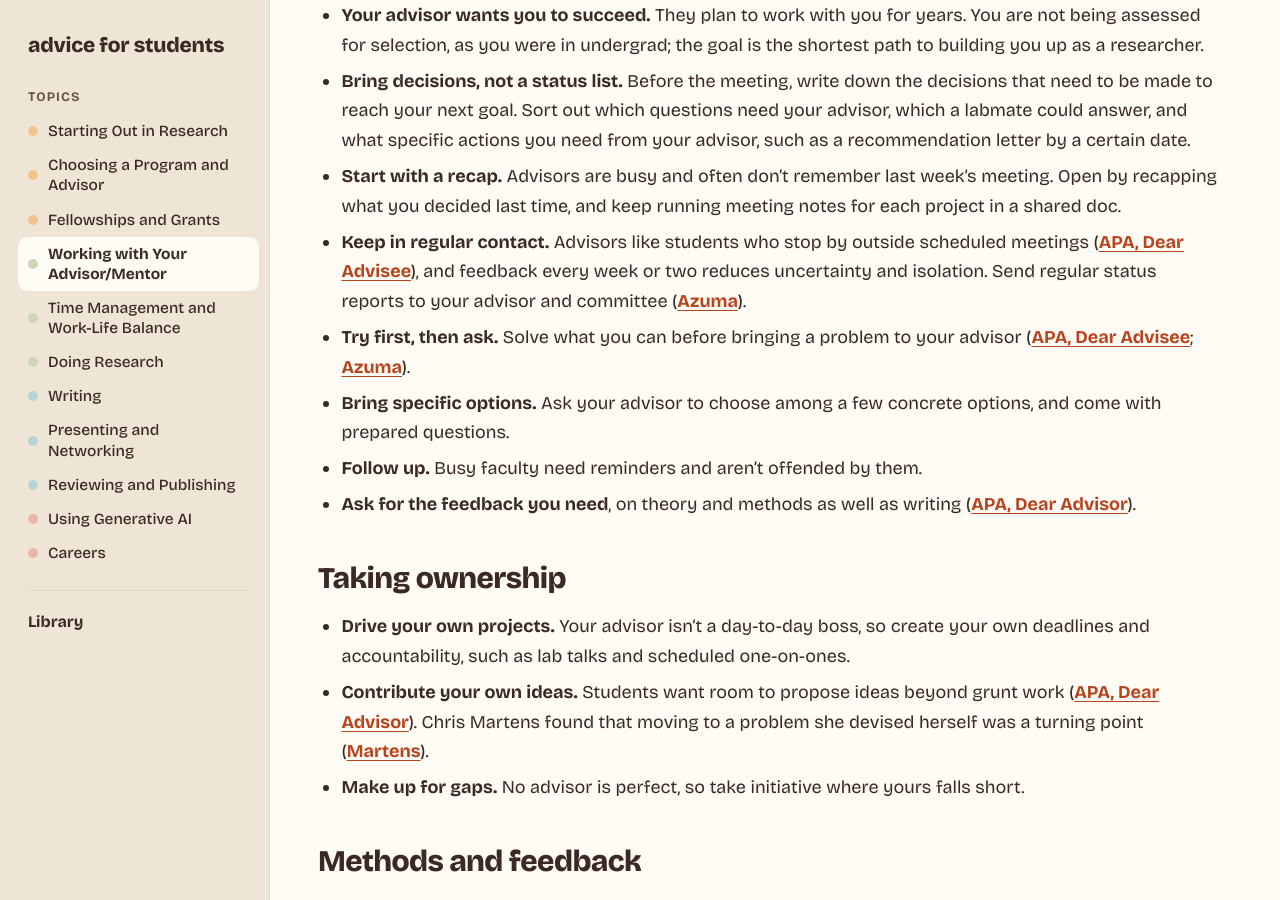
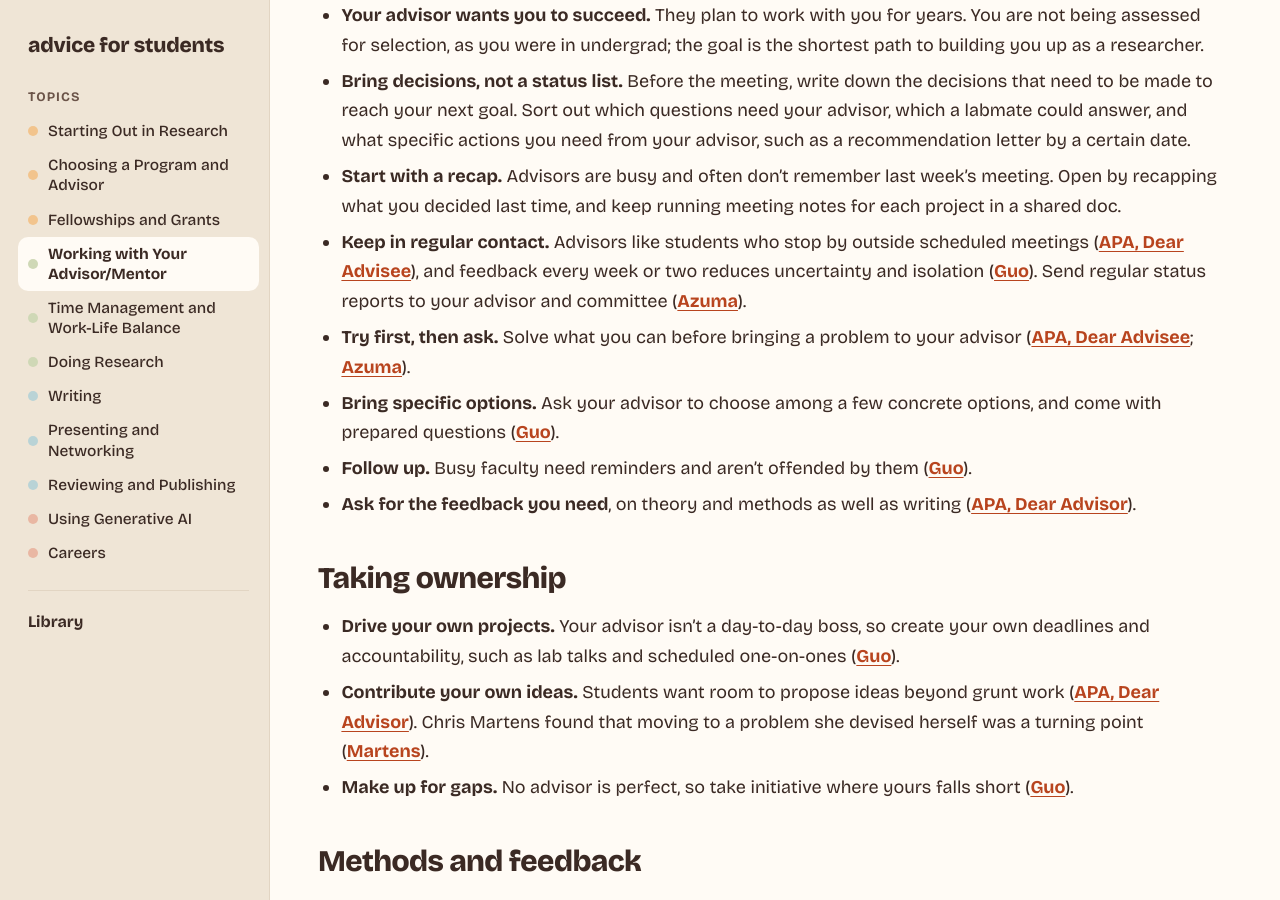
Before and after one commit to merylye/student-advice, a Jekyll site: the page built from topics/advisor.md, in a window 1280 px wide and 900 px high, scrolled down 1564 px. Built offline with Jekyll 4.4.1, drawn with Linux system fonts in a browser that asks for light colours; some of the changed text lies outside the part shown.

Commit message:
Restore Guo citations with pg.ucsd.edu; rename hidden curriculum section to Unwritten rules
Co-Authored-By: Claude Opus 5.5 <noreply@anthropic.com>
Claude-Session: https://claude.ai/code/session_01C25QM1QrULTUCEMLhuM8KY

```diff
--- a/topics/advisor.md
+++ b/topics/advisor.md
@@ -20,8 +20,8 @@ At the start of your research journey, talk through expectations with your mento
 More on expectations:
 
 - **Ask what is expected of you each year.** Written expectations keep you from overworking toward impossible goals or underestimating the effort needed ([Vinitsky](http://eugenevinitsky.github.io/posts/expectation_setting.html)).
-- **Raise trouble early.** If you're falling behind, talk with your advisor so you can find the cause together ([Vinitsky](http://eugenevinitsky.github.io/posts/expectation_setting.html)). If you're stuck for about a week, ask your advisor, a senior student, or a postdoc, and say "I'm overwhelmed" before a deadline turns into a crisis ([Marcus](https://marcua.net/writing/gradschool-guide/)).
-- **Ask how much of each paper you should draft yourself.**
+- **Raise trouble early.** If you're falling behind, talk with your advisor so you can find the cause together ([Vinitsky](http://eugenevinitsky.github.io/posts/expectation_setting.html)). If you're stuck for about a week, ask your advisor, a senior student, or a postdoc ([Guo](https://pg.ucsd.edu/)), and say "I'm overwhelmed" before a deadline turns into a crisis ([Marcus](https://marcua.net/writing/gradschool-guide/)).
+- **Ask how much of each paper you should draft yourself** ([Guo](https://pg.ucsd.edu/)).
 
 <div class="exercise" markdown="1">
 ### Exercise: make a PhD curriculum
@@ -35,17 +35,17 @@ List the experiences you want during your PhD: a project sequence, technical and
 - **Your advisor wants you to succeed.** They plan to work with you for years. You are not being assessed for selection, as you were in undergrad; the goal is the shortest path to building you up as a researcher.
 - **Bring decisions, not a status list.** Before the meeting, write down the decisions that need to be made to reach your next goal. Sort out which questions need your advisor, which a labmate could answer, and what specific actions you need from your advisor, such as a recommendation letter by a certain date.
 - **Start with a recap.** Advisors are busy and often don't remember last week's meeting. Open by recapping what you decided last time, and keep running meeting notes for each project in a shared doc.
-- **Keep in regular contact.** Advisors like students who stop by outside scheduled meetings ([APA, Dear Advisee](https://www.apa.org/monitor/2012/07-08/advisee)), and feedback every week or two reduces uncertainty and isolation. Send regular status reports to your advisor and committee ([Azuma](https://www.cs.unc.edu/~azuma/hitch4.html)).
+- **Keep in regular contact.** Advisors like students who stop by outside scheduled meetings ([APA, Dear Advisee](https://www.apa.org/monitor/2012/07-08/advisee)), and feedback every week or two reduces uncertainty and isolation ([Guo](https://pg.ucsd.edu/)). Send regular status reports to your advisor and committee ([Azuma](https://www.cs.unc.edu/~azuma/hitch4.html)).
 - **Try first, then ask.** Solve what you can before bringing a problem to your advisor ([APA, Dear Advisee](https://www.apa.org/monitor/2012/07-08/advisee); [Azuma](https://www.cs.unc.edu/~azuma/hitch4.html)).
-- **Bring specific options.** Ask your advisor to choose among a few concrete options, and come with prepared questions.
-- **Follow up.** Busy faculty need reminders and aren't offended by them.
+- **Bring specific options.** Ask your advisor to choose among a few concrete options, and come with prepared questions ([Guo](https://pg.ucsd.edu/)).
+- **Follow up.** Busy faculty need reminders and aren't offended by them ([Guo](https://pg.ucsd.edu/)).
 - **Ask for the feedback you need**, on theory and methods as well as writing ([APA, Dear Advisor](https://www.apa.org/monitor/2012/07-08/advisor)).
 
 ## Taking ownership
 
-- **Drive your own projects.** Your advisor isn't a day-to-day boss, so create your own deadlines and accountability, such as lab talks and scheduled one-on-ones.
+- **Drive your own projects.** Your advisor isn't a day-to-day boss, so create your own deadlines and accountability, such as lab talks and scheduled one-on-ones ([Guo](https://pg.ucsd.edu/)).
 - **Contribute your own ideas.** Students want room to propose ideas beyond grunt work ([APA, Dear Advisor](https://www.apa.org/monitor/2012/07-08/advisor)). Chris Martens found that moving to a problem she devised herself was a turning point ([Martens](https://lambdamaphone.blogspot.com/2015/11/how-to-get-phd-in-computer-science-if.html)).
-- **Make up for gaps.** No advisor is perfect, so take initiative where yours falls short.
+- **Make up for gaps.** No advisor is perfect, so take initiative where yours falls short ([Guo](https://pg.ucsd.edu/)).
 
 ## Methods and feedback
 
```
Also changed, not shown: topics/starting-out.md (+1 -1 lines), topics/time-wellbeing.md (+4 -4 lines).
